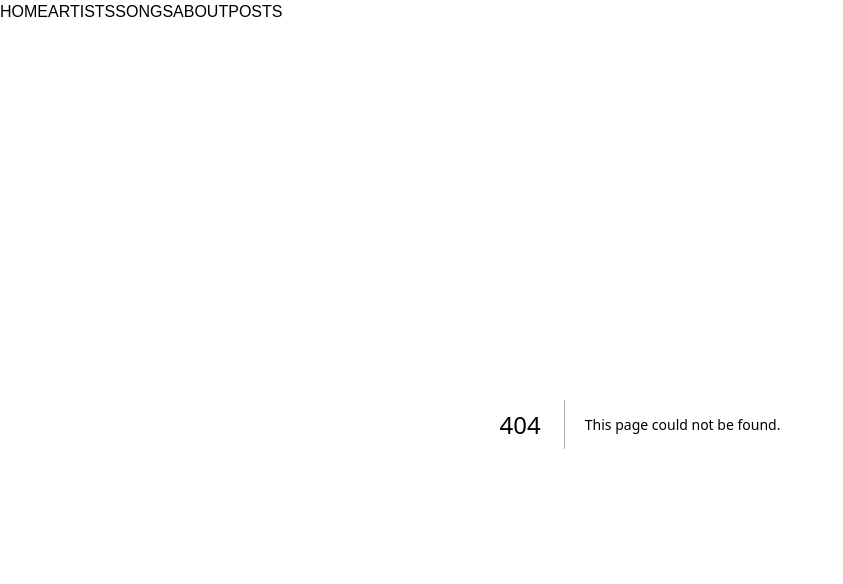
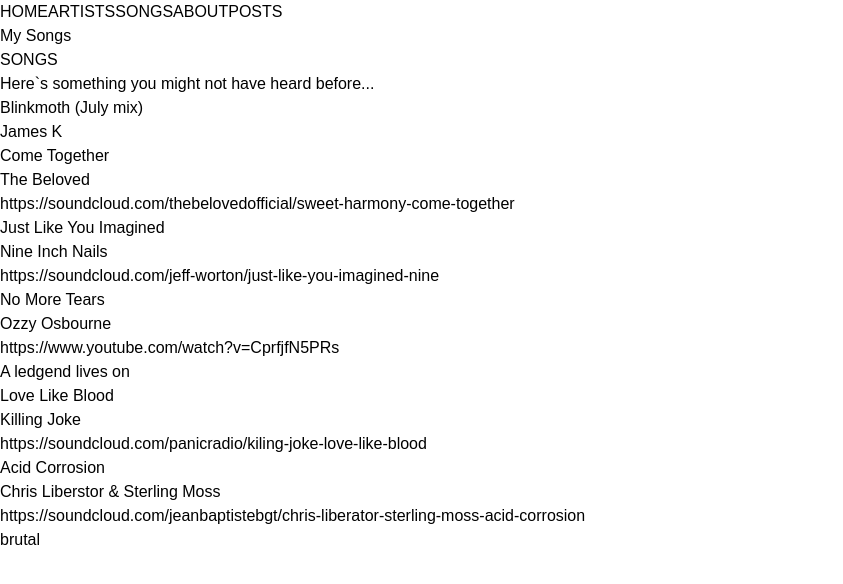
Before and after one commit to Jeskah/Week09, a Next.js app: page /songs in a window 1280 px wide. Before the commit this address had no page. Shown: the top 584 px of the page, without its empty margins (0-843 px from the left). Built offline with nearby package versions, Linux system fonts and the light colour scheme.

Commit message:
songs server internal

```diff
--- a/src/app/songs/[id]/page.js
+++ b/src/app/songs/[id]/page.js
@@ -1,17 +1,9 @@
-import pg from "pg";
+// import AllSongs from "../page"
 
-export default async function Songs ({params}) { //deconstructing the data from Song ID's
-    const {id} = await params
-    const db = new pg.Pool({connectionString: process.env.DB_CONN})
+// export default function Song() {
+//     return (
+//         <div>
 
-    const song = await db.query(`select * from books where id = $1` [id])
-    const result = song.rows[0]
-
-    console.log(result)
-    return (
-        <div>
-            <p>{song.title}</p>
-            <p>{song.artist}</p>
-        </div>
-    )
-}
+//         </div>
+//     )
+// }
--- a/src/app/songs/layout.js
+++ b/src/app/songs/layout.js
@@ -1,9 +1,8 @@
-// import Link from "next/link"
-
-// export default function RootLayout({ children }) {
-//   return (
-//     <html lang="en">
-
-//     </html>
-//   );
-// }
+export default function Songs({ children }) {
+  return (
+    <section>
+      <h1>My Songs</h1>
+      {children}  {/* THIS is where AllSongs or other pages appear */}
+    </section>
+  )
+}
--- /dev/null
+++ b/src/app/songs/page.js
@@ -0,0 +1,20 @@
+import Link from "next/link"
+import { songs } from "../store"
+
+export default function AllSongs () {
+    return (
+        <div>
+            <h1>SONGS</h1>
+            <h3>Here`s something you might not have heard before...</h3>
+
+            {songs.map((song) => (
+            <Link key={song.id} href={`/songs/${song.id}`}>
+            <h1>{song.name}</h1>
+            <h2>{song.artist}</h2>
+            <h2>{song.link}</h2>
+            <h2>{song.description}</h2>
+        </Link>
+            ))}
+        </div>
+    )
+}
--- a/src/app/songs/[id]/layout.js
+++ b/src/app/store.js
@@ -1,5 +1,4 @@
-
-const songs = [
+export const songs = [
     {
         id: 0,
         name: 'Blinkmoth (July mix)',
```
Also changed, not shown: src/store.js (deleted, +0 -51 lines).
